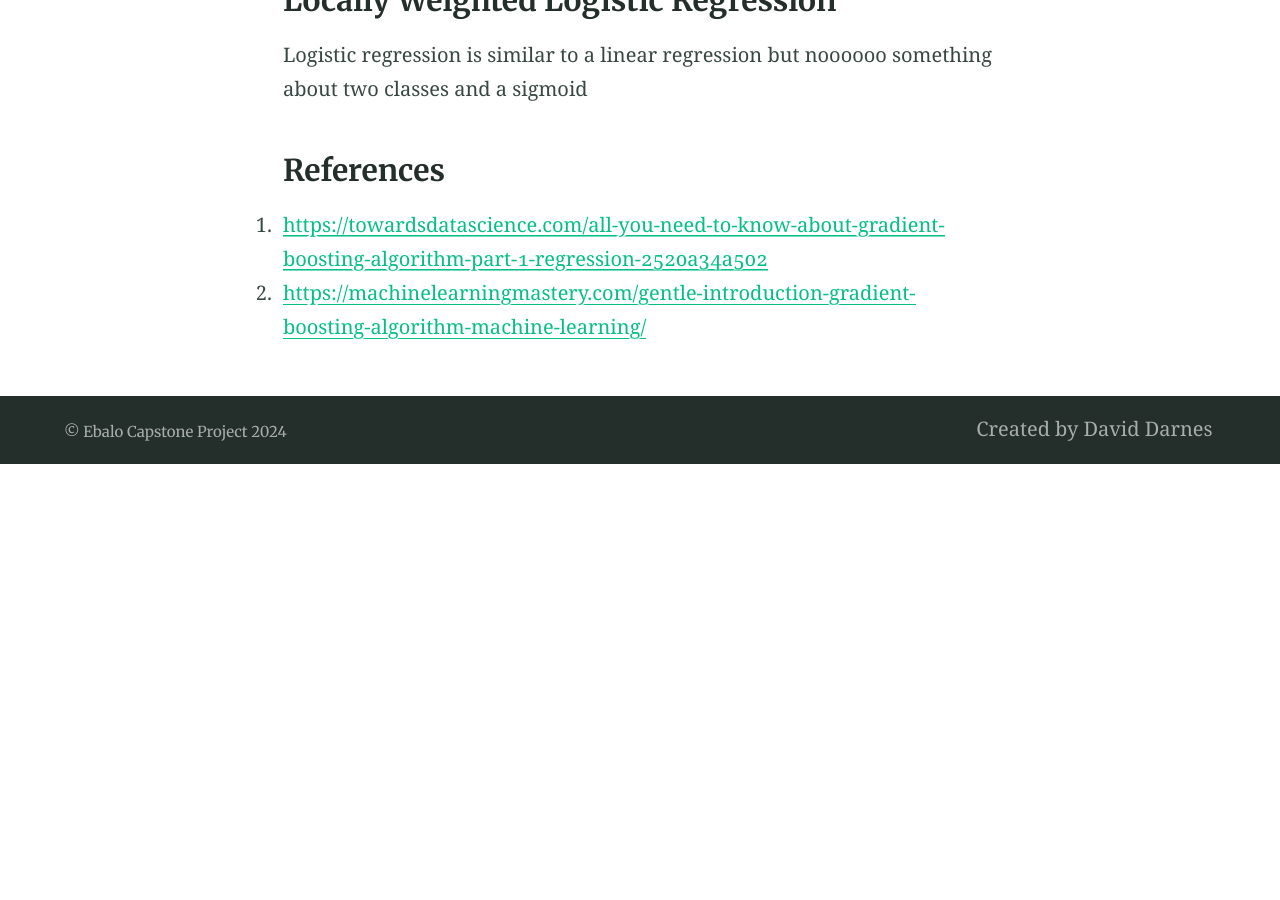
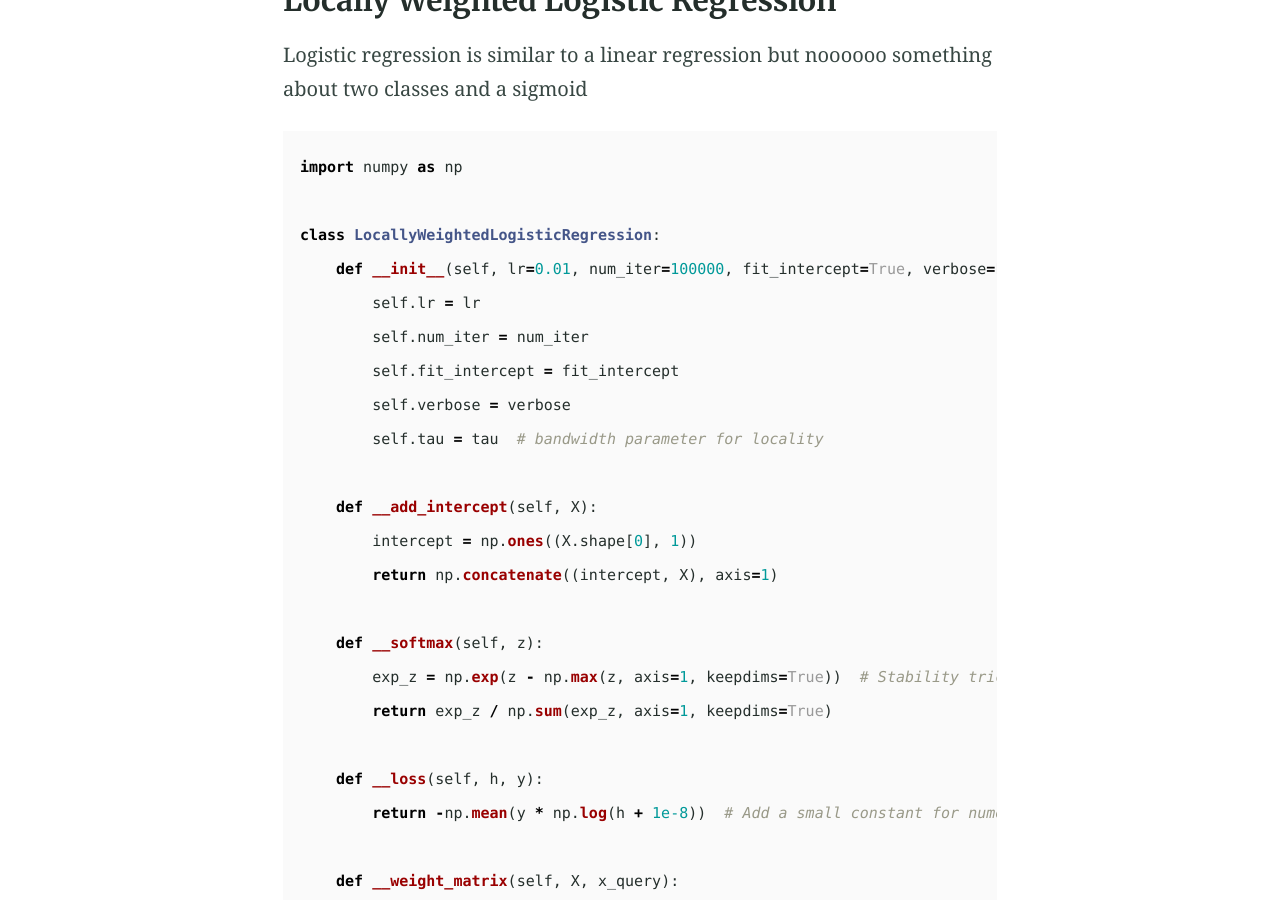
Before and after one commit to emxee333/data-440-capstone, a Jekyll site: the page built from _posts/2024-09-24-locally-weighted-logistic-regression.md, in a window 1280 px wide and 900 px high, scrolled down 631 px. Built offline with Jekyll 4.4.1, drawn with Linux system fonts in a browser that asks for light colours; before the commit the page ends 1095 px from its top, so only the background shows below that; some of the changed text lies outside the part shown.

Commit message:
Update 2024-09-24-locally-weighted-logistic-regression.md

````diff
--- a/_posts/2024-09-24-locally-weighted-logistic-regression.md
+++ b/_posts/2024-09-24-locally-weighted-logistic-regression.md
@@ -12,6 +12,67 @@ image: "https://picsum.photos/2560/600?image=733"
 ---
 ### Locally Weighted Logistic Regression
 Logistic regression is similar to a linear regression but noooooo something about two classes and a sigmoid
+
+```python
+import numpy as np
+
+class LocallyWeightedLogisticRegression:
+    def __init__(self, lr=0.01, num_iter=100000, fit_intercept=True, verbose=False, tau=0.1):
+        self.lr = lr
+        self.num_iter = num_iter
+        self.fit_intercept = fit_intercept
+        self.verbose = verbose
+        self.tau = tau  # bandwidth parameter for locality
+
+    def __add_intercept(self, X):
+        intercept = np.ones((X.shape[0], 1))
+        return np.concatenate((intercept, X), axis=1)
+
+    def __softmax(self, z):
+        exp_z = np.exp(z - np.max(z, axis=1, keepdims=True))  # Stability trick
+        return exp_z / np.sum(exp_z, axis=1, keepdims=True)
+
+    def __loss(self, h, y):
+        return -np.mean(y * np.log(h + 1e-8))  # Add a small constant for numerical stability
+
+    def __weight_matrix(self, X, x_query):
+        # Calculate the distance from the query point to each training point and use Gaussian weighting
+        m = X.shape[0]
+        W = np.exp(-np.sum((X - x_query) ** 2, axis=1) / (2 * self.tau ** 2))
+        return np.diag(W)
+
+    def fit(self, X, y, x_query):
+        if self.fit_intercept:
+            X = self.__add_intercept(X)
+
+        # Initialize weights (theta) for each class
+        self.theta = np.zeros((X.shape[1], y.shape[1]))  # Multiclass (K classes)
+
+        for i in range(self.num_iter):
+            z = np.dot(X, self.theta)
+            h = self.__softmax(z)
+
+            # Calculate the weight matrix based on the locality of the query point
+            W = self.__weight_matrix(X, x_query)
+
+            # Compute the gradient with locally weighted data
+            gradient = np.dot(X.T, np.dot(W, (h - y))) / y.shape[0]
+            self.theta -= self.lr * gradient
+
+            if self.verbose and i % 10000 == 0:
+                loss = self.__loss(h, y)
+                print(f'Iteration {i}, Loss: {loss}')
+
+    def predict_prob(self, X):
+        if self.fit_intercept:
+            X = self.__add_intercept(X)
+        z = np.dot(X, self.theta)
+        return self.__softmax(z)
+
+    def predict(self, X):
+        return np.argmax(self.predict_prob(X), axis=1)
+
+```
 ### References
 1. <https://towardsdatascience.com/all-you-need-to-know-about-gradient-boosting-algorithm-part-1-regression-2520a34a502>
 2. <https://machinelearningmastery.com/gentle-introduction-gradient-boosting-algorithm-machine-learning/>
````
